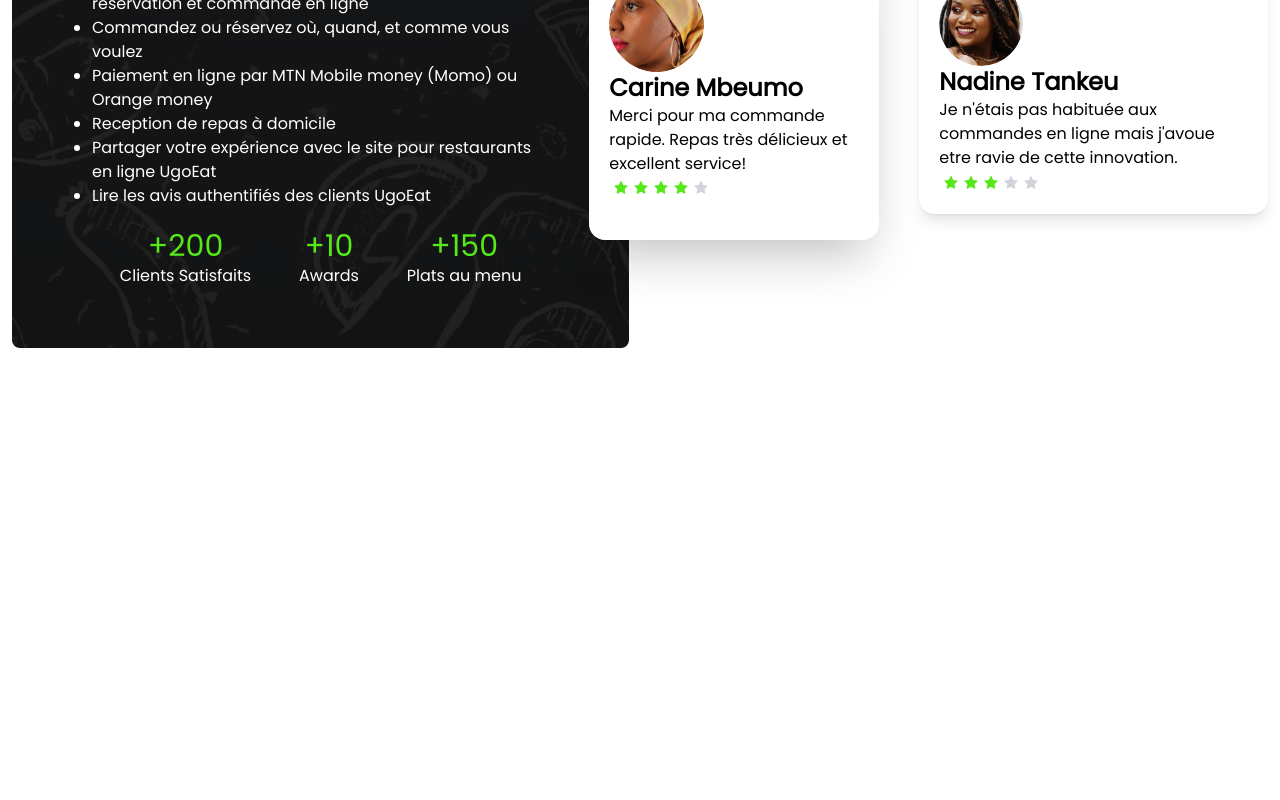
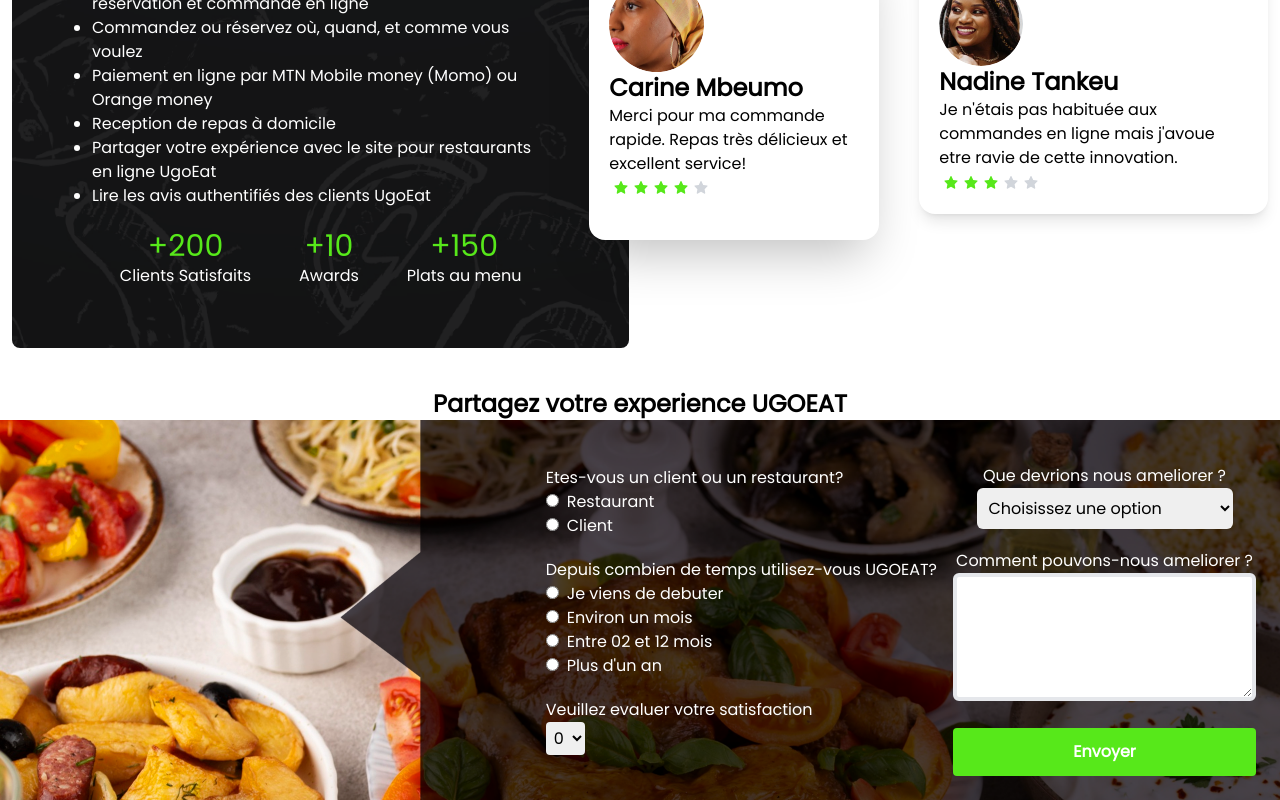
Before and after one commit to UGOEAT-Dev/Ugoeat-WebFront, a React (Vite) app: page / in a window 1280 px wide. Shown: the part 2185-2985 px from the top of the page. Before the commit the page ends 2573 px from the top, so only its background shows below. Built offline with nearby package versions, Linux system fonts and the light colour scheme.

Commit message:
Ajout de la section shareUserExperience

```diff
--- a/src/pages/home/Home.jsx
+++ b/src/pages/home/Home.jsx
@@ -2,6 +2,7 @@
 import ExploreMenu from "./components/ExploreMenu.jsx";
 import OrderSection from "./components/OrderSection.jsx";
 import CustomersAdvices from "./components/CustomersAdvices.jsx";
+import ShareExperience from "./components/ShareExperience.jsx";
 
 export default function Home()
 {
@@ -11,6 +12,7 @@
             <ExploreMenu />
             <OrderSection />
             <CustomersAdvices />
+            <ShareExperience />
         </>
     )
 }
--- /dev/null
+++ b/src/pages/home/components/ShareExperience.jsx
@@ -0,0 +1,81 @@
+import {customerPurposes} from "../datas.jsx";
+import bgUserExp from "../../../assets/images/bg-exp.png"
+
+function ShareExperience()
+{
+    return (
+        <div>
+            <h3 className="text-center text-2xl font-bold">Partagez votre experience UGOEAT</h3>
+            <div className="bg-cover bg-center p-6" style={{
+                backgroundImage: `url(${bgUserExp})`
+            }}>
+                <form className="flex flex-col md:flex-row space-x-4 justify-center md:justify-end items-center" action="#" id="formShareExp">
+                    <div className="space-y-5">
+                        <div className="text-white">
+                            <span>Etes-vous un client ou un restaurant?</span>
+                            <div className="space-x-2">
+                                <input type="radio" value="1" name="isRestaurant"/>
+                                <label htmlFor="isRestaurant">Restaurant</label>
+                            </div>
+                            <div className="space-x-2">
+                                <input type="radio" value="0" name="isRestaurant"/>
+                                <label htmlFor="isRestaurant">Client</label>
+                            </div>
+                        </div>
+                        <div className="text-white">
+                            <label htmlFor="">Depuis combien de temps utilisez-vous UGOEAT?</label>
+                            <div>
+                                <div className="space-x-2">
+                                    <input type="radio" value="0" name="startingTime"/>
+                                    <label htmlFor="startingTime">Je viens de debuter</label>
+                                </div>
+                                <div className="space-x-2">
+                                    <input type="radio" value="1" name="startingTime"/>
+                                    <label htmlFor="startingTime">Environ un mois</label>
+                                </div>
+                                <div className="space-x-2">
+                                    <input type="radio" value="2" name="startingTime"/>
+                                    <label htmlFor="startingTime">Entre 02 et 12 mois</label>
+                                </div>
+                                <div className="space-x-2">
+                                    <input type="radio" value="3" name="startingTime"/>
+                                    <label htmlFor="startingTime">Plus d&apos;un an</label>
+                                </div>
+                            </div>
+                        </div>
+                        <div>
+                            <label htmlFor="" className="text-white">Veuillez evaluer votre satisfaction</label>
+                            <div>
+                                <select name="rating" className="p-1 rounded" id="ratingSelectBox">
+                                    {new Array(5).fill(0).map((_, i) => {
+                                        return <option key={i} value={i}>{i}</option>
+                                    })}
+                                </select>
+                            </div>
+                        </div>
+                    </div>
+                    <div className="text-left md:text-center flex-row mt-5 space-y-5">
+                        <div className>
+                            <label htmlFor="" className="text-white">Que devrions nous ameliorer ?</label><br />
+                            <select name="purposeTopic" id="" className="p-2 rounded-md">
+                                <option value="none">Choisissez une option</option>
+                                {customerPurposes.map((p) => {
+                                    return (<option key={p.value} value={p.value}>{p.text}</option>)
+                                })}
+                            </select>
+                        </div>
+                        <div>
+                            <label htmlFor="" className="text-white">Comment pouvons-nous ameliorer ?</label><br />
+                            <textarea className="border-4 rounded-md" cols={20} rows={5} name="purposeContent"></textarea>
+                        </div>
+                        <div>
+                            <button type="submit" className="bg-green p-3 w-full rounded text-white font-bold">Envoyer</button>
+                        </div>
+                    </div>
+                </form>
+            </div>
+        </div>
+    )
+}
+
+export default ShareExperience
--- a/src/pages/home/datas.jsx
+++ b/src/pages/home/datas.jsx
@@ -9,4 +9,14 @@
     "Lire les avis authentifiés des clients UgoEat"
 ]
 
-export { customersAdvices }
+const customerPurposes = [
+    { value: 0, text: "Le temps de livraison" },
+    { value: 1, text: "Ajouter plus de menu" },
+    { value: 2, text: "Le service client" },
+    { value: 3, text: "L'experience utilisateur" },
+    { value: 4, text: "Ajouter une page FAQ" },
+    { value: 5, text: "Ajouter des liens internes" },
+    { value: 6, text: "Cibler des mots-cles precis" }
+]
+
+export { customersAdvices, customerPurposes }
```
Also changed, not shown: src/assets/images/bg-exp.png (added).
